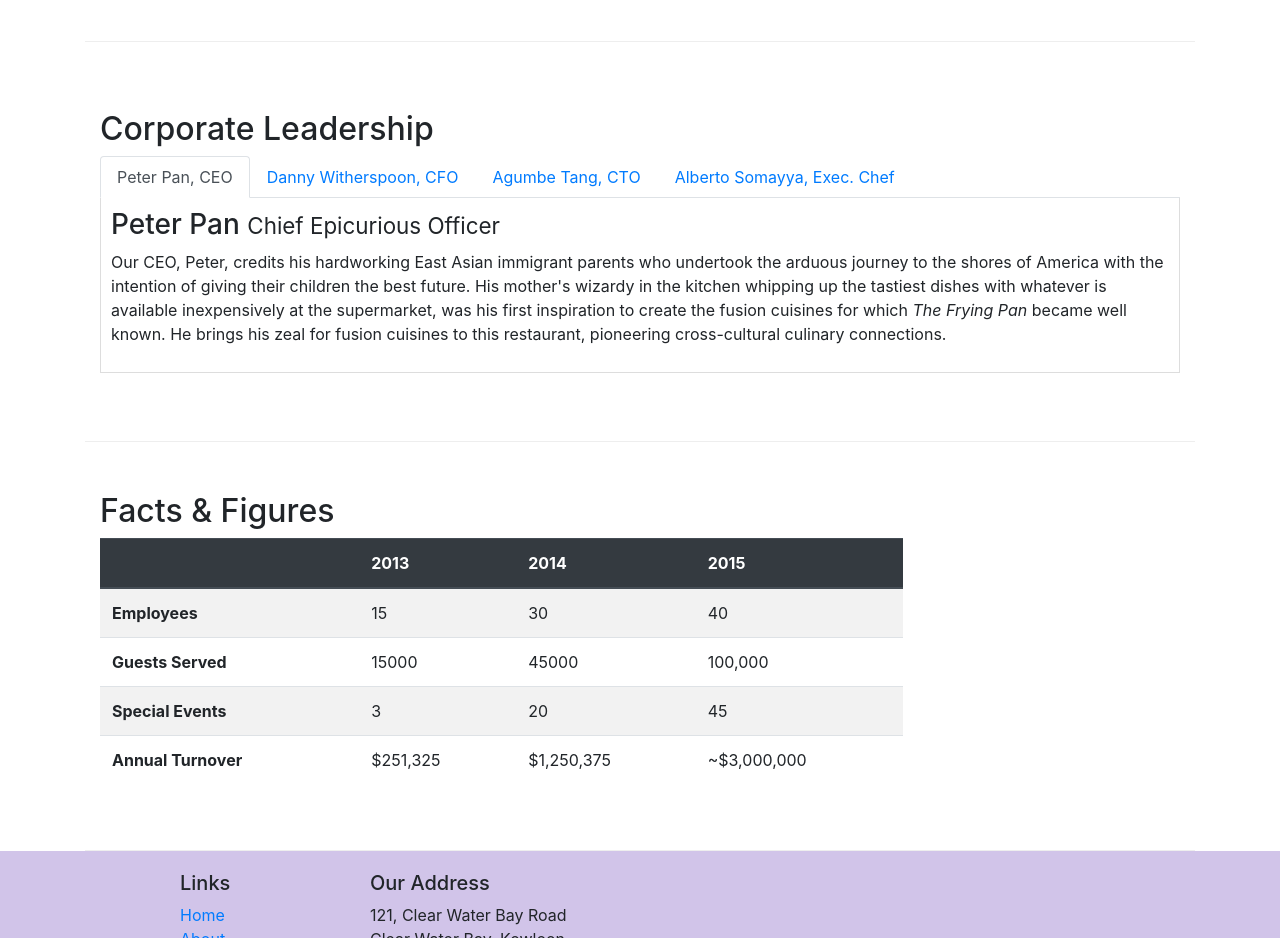
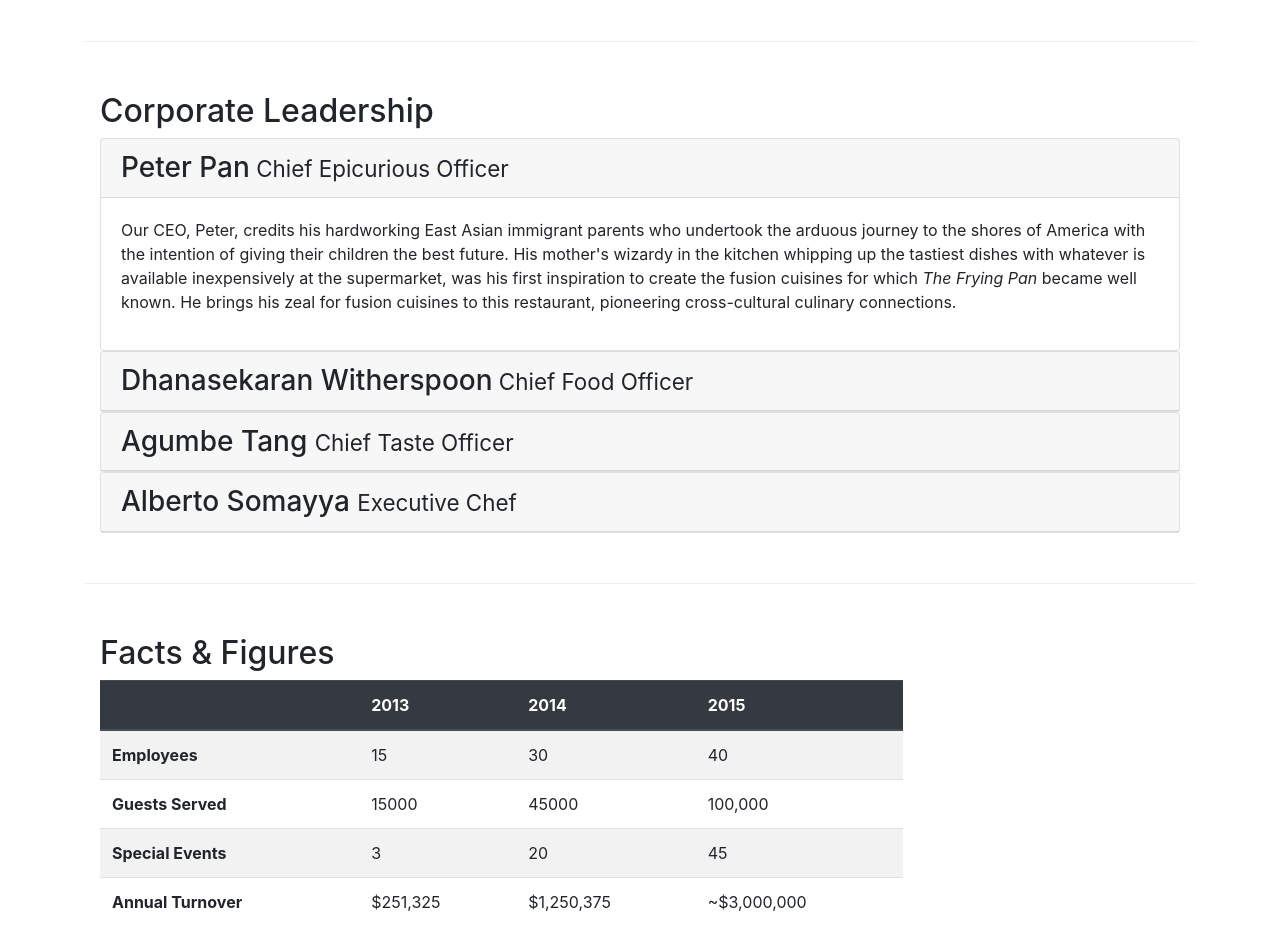
Before and after one commit to harshit977/Bootstrap-Responsive-Website-Development, a website: page aboutus.html in a window 1280 px wide. Shown: the part 880-1818 px from the top of the page. Drawn offline with nearby package versions, Linux system fonts and the light colour scheme.

Commit message:
accordion

```diff
--- a/aboutus.html
+++ b/aboutus.html
@@ -99,53 +99,56 @@
             <div class="col-12 col-sm-12">
                 <h2>Corporate Leadership</h2>
 
-                <ul class="nav nav-tabs">
-                    <li class="nav-item">
-                        <a class="nav-link active" href="#peter" role="tab" data-toggle="tab">Peter Pan, CEO</a>
-                    </li>
-                    <li class="nav-item">
-                        <a class="nav-link " href="#danny" role="tab" data-toggle="tab">Danny Witherspoon, CFO</a>
-                    </li>
-                    <li class="nav-item">
-                        <a class="nav-link " href="#agumbe" role="tab" data-toggle="tab">Agumbe Tang, CTO</a>
-                    </li>
-                    <li class="nav-item">
-                        <a class="nav-link " href="#alberto" role="tab" data-toggle="tab">Alberto Somayya, Exec. Chef</a>
-                    </li>
-                </ul>
+                <div id="accordion">
 
-                <div class="tab-content">
-                  <div role="tabpanel" class="tab-pane fade show active" id="peter">
-                    <h3>Peter Pan <small>Chief Epicurious Officer</small></h3>
-                    <div class="d-none d-sm-block">
-                    <p>Our CEO, Peter, credits his hardworking East Asian immigrant parents who undertook the arduous journey to the shores of America with the intention of giving their children the best future. His mother's wizardy in the kitchen whipping up the tastiest dishes with whatever is available inexpensively at the supermarket, was his first inspiration to create the fusion cuisines for which <em>The Frying Pan</em> became well known. He brings his zeal for fusion cuisines to this restaurant, pioneering cross-cultural culinary connections.</p>
-                    </div>
-                </div>
+                 <div class="card">
+                     <div class="card-header" role="tab" id="peterhead">
+                        <h3 class="mb-0"><a data-toggle="collapse" data-target="#peter">Peter Pan</a><small> Chief Epicurious Officer</small></h3>
+                     </div>
+                    <div role="tabpanel" class="collapse show" id="peter" data-parent="#accordion">
+                        <div class="d-none d-sm-block card-body">
+                        <p>Our CEO, Peter, credits his hardworking East Asian immigrant parents who undertook the arduous journey to the shores of America with the intention of giving their children the best future. His mother's wizardy in the kitchen whipping up the tastiest dishes with whatever is available inexpensively at the supermarket, was his first inspiration to create the fusion cuisines for which <em>The Frying Pan</em> became well known. He brings his zeal for fusion cuisines to this restaurant, pioneering cross-cultural culinary connections.</p>
+                        </div>
+                     </div>
+                 </div>
 
-                  <div role="tabpanel" class="tab-pane fade " id="danny">
-                    <h3>Dhanasekaran Witherspoon <small>Chief Food Officer</small></h3>
-                    <div class="d-none d-sm-block">
+                 <div class="card">
+                    <div class="card-header" role="tab" id="dannyhead">
+                        <h3 class="mb-0"><a data-toggle="collapse" data-target="#danny">Dhanasekaran Witherspoon</a><small> Chief Food Officer</small></h3>
+                 </div>
+                  <div role="tabpanel" class="collapse" id="danny" data-parent="#accordion">
+                    <div class="d-none d-sm-block card-body">
                     <p>Our CFO, Danny, as he is affectionately referred to by his colleagues, comes from a long established family tradition in farming and produce. His experiences growing up on a farm in the Australian outback gave him great appreciation for varieties of food sources. As he puts it in his own words, <em>Everything that runs, wins, and everything that stays, pays!</em></p>
                     </div>
                  </div>
+                 </div>
 
-                    <div role="tabpanel" class="tab-pane fade" id="agumbe">
-                    <h3>Agumbe Tang <small>Chief Taste Officer</small></h3>
-                    <div class="d-none d-sm-block">
+                 <div class="card">
+                    <div class="card-header" role="tab" id="agumbehead">
+                        <h3 class="mb-0"><a data-toggle="collapse" data-target="#agumbe">Agumbe Tang</a> <small>Chief Taste Officer</small></h3>
+                        </div>
+                    <div role="tabpanel" class="collapse" id="agumbe" data-parent="#accordion">
+                    <div class="d-none d-sm-block card-body">
                     <p>Blessed with the most discerning gustatory sense, Agumbe, our CTO, personally ensures that every dish that we serve meets his exacting tastes. Our chefs dread the tongue lashing that ensues if their dish does not meet his exacting standards. He lives by his motto, <em>You click only if you survive my lick.</em></p>
                     </div>
                    </div>
+                   </div>
 
-                  <div role="tabpanel" class="tab-pane fade " id="alberto">
-                    <h3>Alberto Somayya <small>Executive Chef</small></h3>
-                    <div class="d-none d-sm-block">
+                 <div class="card">
+                    <div class="card-header" role="tab" id="albertohead">
+                        <h3 class="mb-0"><a data-toggle="collapse" data-target="#alberto">Alberto Somayya</a> <small>Executive Chef</small></h3>
+                    </div>
+                  <div role="tabpanel" class="collapse" id="alberto" data-parent="#accordion">
+                    <div class="d-none d-sm-block card-body">
                     <p>Award winning three-star Michelin chef with wide International experience having worked closely with whos-who in the culinary world, he specializes in creating mouthwatering Indo-Italian fusion experiences. He says, <em>Put together the cuisines from the two craziest cultures, and you get a winning hit! Amma Mia!</em></p>
                     </div>
                    </div>
-                </div>
+                   </div>
+
 
             </div>
        </div>
+        </div>
        <div class="row row-content">
            <div class="col-12 col-sm-9">
                <h2>Facts &amp; Figures</h2>
```
